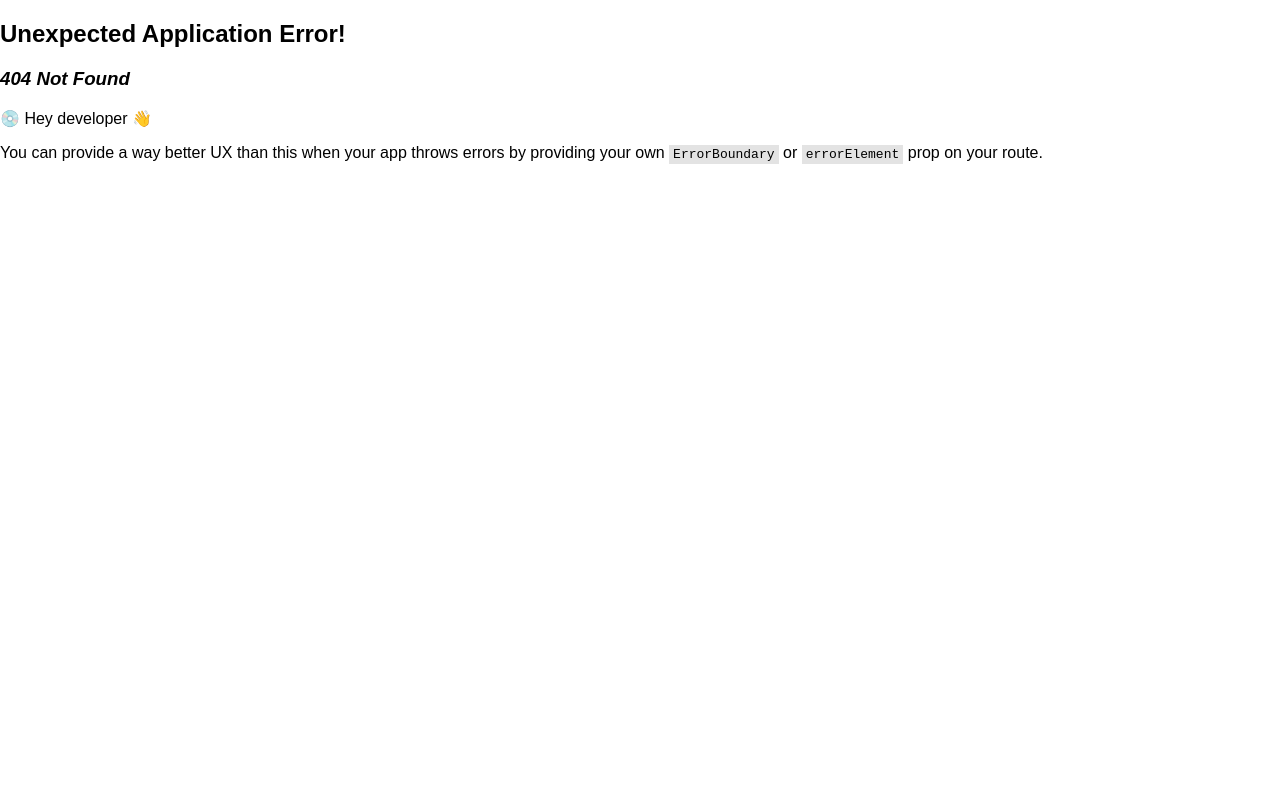
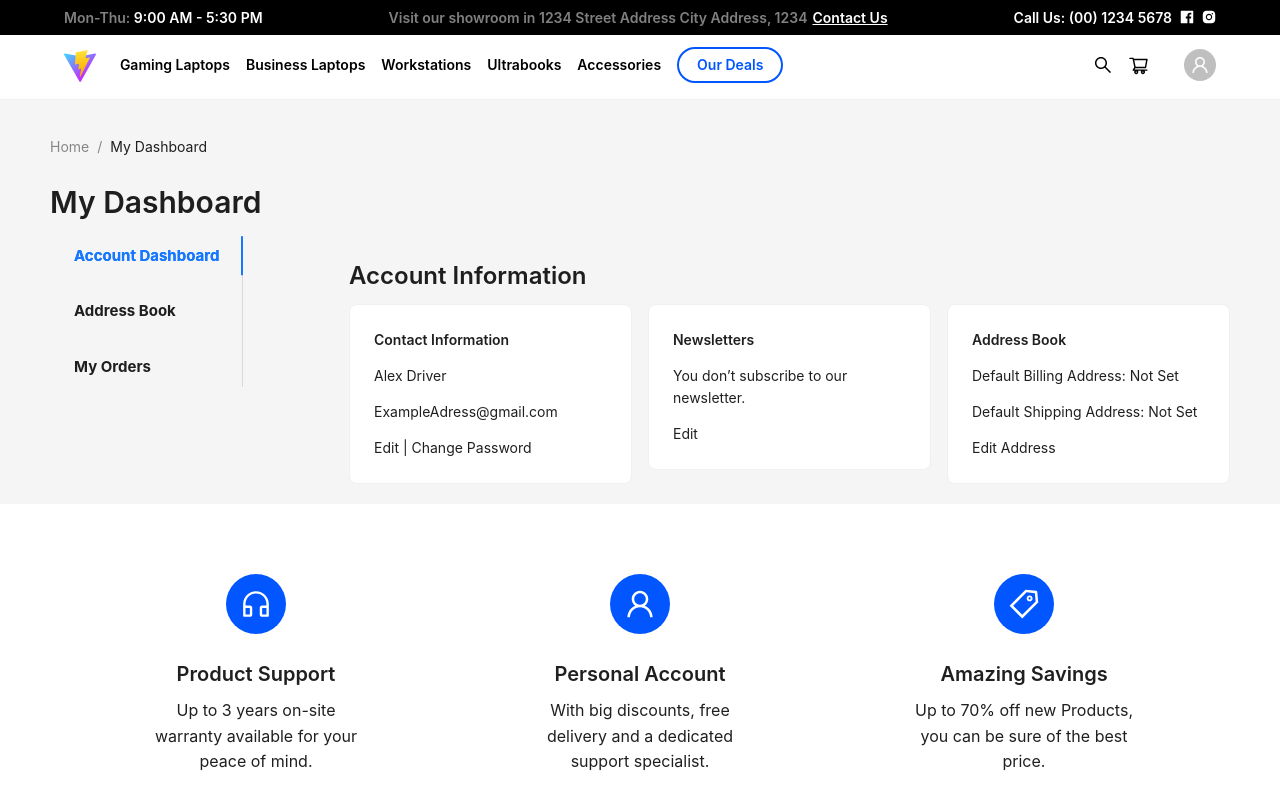
Before and after one commit to auphong2707/itse-laptopshop-management-web-application, a React (Vite) app in the folder frontend/: page /customer in a window 1280 px wide. Before the commit this address had no page. Shown: the top 800 px of the page. Built offline with nearby package versions, Linux system fonts and the light colour scheme.

Commit message:
customer page

```diff
--- a/frontend/src/App.jsx
+++ b/frontend/src/App.jsx
@@ -6,6 +6,7 @@ import CustomerLoginPage from "./pages/CustomerLoginPage";
 import HomePage from "./pages/HomePage";
 import ProductPage from "./pages/ProductPage";
 import RegisterPage from "./pages/RegisterPage";
+import CustomerPage from "./pages/CustomerPage";
 import "./App.css";
 
 const router = createBrowserRouter([
@@ -24,6 +25,15 @@ const router = createBrowserRouter([
       <>
         <ScrollRestoration />
         <CustomerLoginPage />
+      </>
+    ),
+  },
+  {
+    path: "/customer",
+    element: (
+      <>
+        <ScrollRestoration />
+        <CustomerPage />
       </>
     ),
   },
--- /dev/null
+++ b/frontend/src/pages/CustomerPage.jsx
@@ -0,0 +1,93 @@
+import React, { useState } from "react";
+import { Layout, Typography, Breadcrumb, Tabs, Card, Row, Col } from "antd";
+import styled from "styled-components";
+import WebsiteHeader from "./components/WebsiteHeader";
+import WebsiteFooter from "./components/WebsiteFooter";
+
+const { Content } = Layout;
+const { Title, Text } = Typography;
+
+const StyledTabs = styled(Tabs)`
+  .ant-tabs-tab-active {
+    border-right: none important;
+  }
+`;
+
+const CustomerPage = () => {
+  const [selectedTab, setSelectedTab] = useState("accountDashboard");
+
+  const tabs = [
+    {
+      key: "accountDashboard",
+      label: "Account Dashboard",
+      content: (
+        <div>
+          <Title level={3}>Account Information</Title>
+          <Row gutter={[16, 16]}>
+            <Col span={8}>
+              <Card>
+                <Text strong>Contact Information</Text>
+                <p>Alex Driver</p>
+                <p>ExampleAdress@gmail.com</p>
+                <Text type="link">Edit</Text> | <Text type="link">Change Password</Text>
+              </Card>
+            </Col>
+            <Col span={8}>
+              <Card>
+                <Text strong>Newsletters</Text>
+                <p>You don’t subscribe to our newsletter.</p>
+                <Text type="link">Edit</Text>
+              </Card>
+            </Col>
+            <Col span={8}>
+              <Card>
+                <Text strong>Address Book</Text>
+                <p>Default Billing Address: Not Set</p>
+                <p>Default Shipping Address: Not Set</p>
+                <Text type="link">Edit Address</Text>
+              </Card>
+            </Col>
+          </Row>
+        </div>
+      ),
+    },
+    {
+      key: "addressBook",
+      label: "Address Book",
+      content: <Text>Your saved addresses will appear here.</Text>,
+    },
+    {
+      key: "orders",
+      label: "My Orders",
+      content: <Text>No orders found.</Text>,
+    },
+  ];
+
+  return (
+    <Layout>
+      <WebsiteHeader />
+      <Content style={{ padding: "20px 50px" }}>
+        <Breadcrumb style={{ margin: "16px 0" }}>
+          <Breadcrumb.Item>Home</Breadcrumb.Item>
+          <Breadcrumb.Item>My Dashboard</Breadcrumb.Item>
+        </Breadcrumb>
+        <Title level={2}>My Dashboard</Title>
+        <Row gutter={16}>
+          <Col span={6}>
+            <StyledTabs activeKey={selectedTab} onChange={setSelectedTab} tabPosition="left">
+              {tabs.map((tab) => (
+                <Tabs.TabPane tab={tab.label} key={tab.key} />
+              ))}
+            </StyledTabs>
+          </Col>
+          <Col span={18}>
+            {tabs.find((tab) => tab.key === selectedTab)?.content}
+          </Col>
+        </Row>
+      </Content>
+      <WebsiteFooter />
+    </Layout>
+  );
+};
+
+export default CustomerPage;
```
